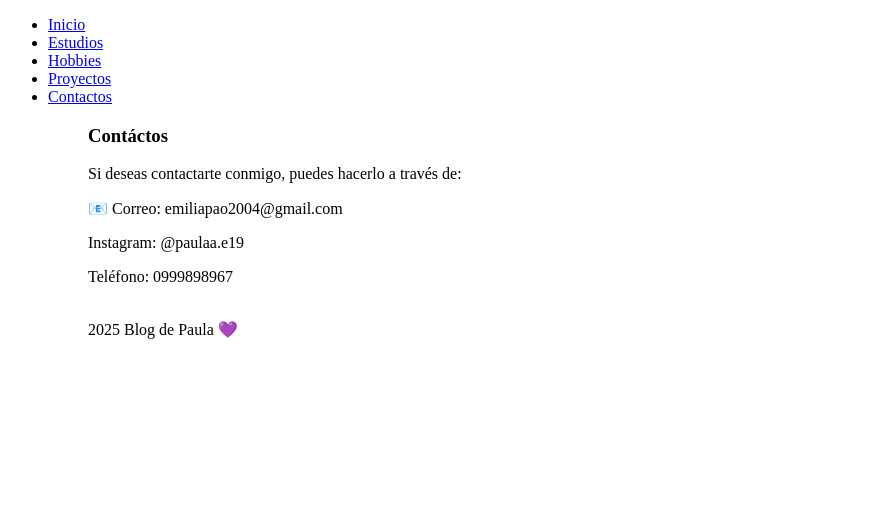
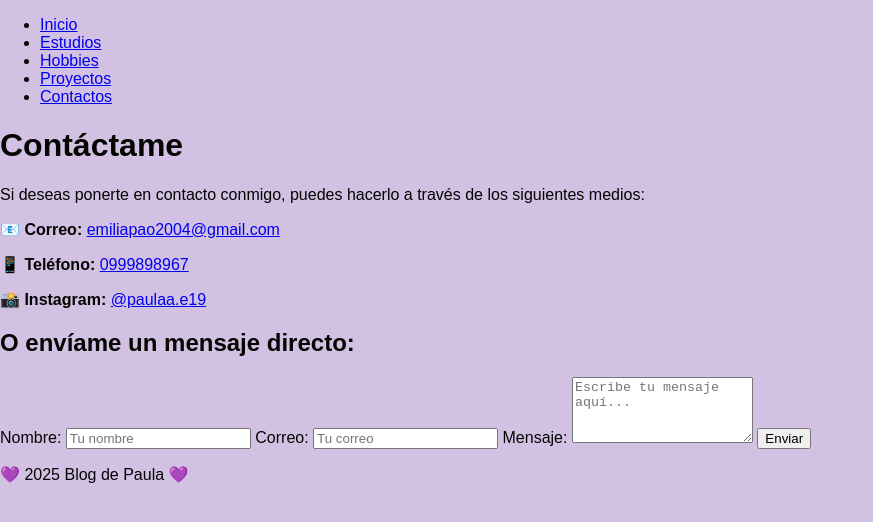
Before and after one commit to paulaemilia/Blog-Personal, a plain HTML site: page contacto.html in a window 1280 px wide. Shown: the whole page, without its empty margins (0-873 px from the left). Drawn offline with Linux system fonts and the light colour scheme.

Commit message:
Actualización del blog

```diff
--- a/contacto.html
+++ b/contacto.html
@@ -1,10 +1,12 @@
 <!DOCTYPE html>
-<html lang="en">
+<html lang="es">
 <head>
   <meta charset="UTF-8">
   <meta name="viewport" content="width=device-width, initial-scale=1.0">
-    <title>Blog de Paula . Contactos</title>
+  <title>Blog de Paula · Contacto</title>
+  <link rel ="stylesheet" href="estilos.css">
 </head>
+
 <body>
   <nav>
     <ul>
@@ -12,18 +14,41 @@
       <li><a href="estudios.html">Estudios</a></li>
       <li><a href="hobbies.html">Hobbies</a></li>
       <li><a href="proyectos.html">Proyectos</a></li>
-            <li><a href="contacto.html">Contactos</a></li>
-        <ul>
-    <nav>
+      <li><a href="contacto.html" class="activo">Contactos</a></li>
+    </ul>
+  </nav>
+
   <main>
-      <h1>Contáctos</h1>
-      <p>Si deseas contactarte conmigo, puedes hacerlo a través de:
-        <p>📧 Correo: emiliapao2004@gmail.com </p>
-        <p> Instagram: @paulaa.e19</p>
-        <p>Teléfono: 0999898967</p>
+    <h1>Contáctame</h1>
+    <p class="intro-contacto">
+      Si deseas ponerte en contacto conmigo, puedes hacerlo a través de los siguientes medios:
+    </p>
+
+    <section class="contact-info">
+      <p>📧 <strong>Correo:</strong> <a href="mailto:emiliapao2004@gmail.com">emiliapao2004@gmail.com</a></p>
+      <p>📱 <strong>Teléfono:</strong> <a href="tel:+593999898967">0999898967</a></p>
+      <p>📸 <strong>Instagram:</strong> <a href="https://www.instagram.com/paulaa.e19" target="_blank">@paulaa.e19</a></p>
+    </section>
+
+    <section class="formulario-contacto">
+      <h2>O envíame un mensaje directo:</h2>
+      <form action="#" method="post">
+        <label for="nombre">Nombre:</label>
+        <input type="text" id="nombre" name="nombre" placeholder="Tu nombre" required>
+
+        <label for="correo">Correo:</label>
+        <input type="email" id="correo" name="correo" placeholder="Tu correo" required>
+
+        <label for="mensaje">Mensaje:</label>
+        <textarea id="mensaje" name="mensaje" rows="4" placeholder="Escribe tu mensaje aquí..." required></textarea>
+
+        <button type="submit">Enviar</button>
+      </form>
+    </section>
+  </main>
+
   <footer>
-    <br>2025 Blog de Paula 💜</br>
+    <p>💜 2025 Blog de Paula 💜</p>
   </footer>
-
  </body>
 </html>
--- /dev/null
+++ b/estilos.css
@@ -0,0 +1,6 @@
+ body{
+          font-family: Arial, sans-serif;
+          margin: 0;
+          background-color: #d3c1e4;
+          color: #040501;
+       }
```
Also changed, not shown: estudios.html (+1 -0 lines), hobbies.html (+4 -3 lines), index.html (+11 -9 lines), proyectos.html (+29 -14 lines), img/chef.jpeg (deleted), img/cocinando.jpeg, img/peliculas.jpeg, img/rehabilitacion.jpeg (added). Lines whose indentation alone changed are shown as unchanged.
